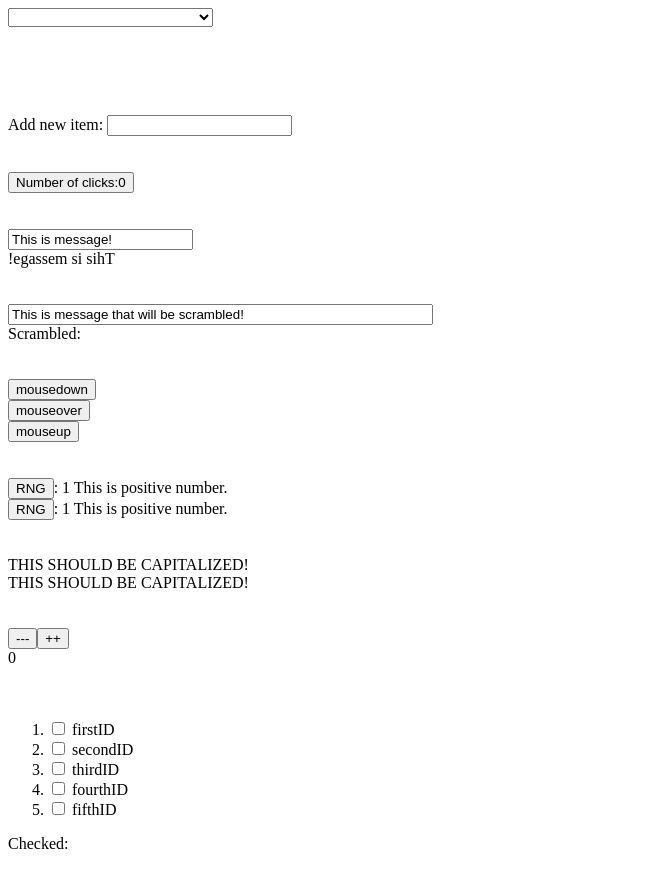
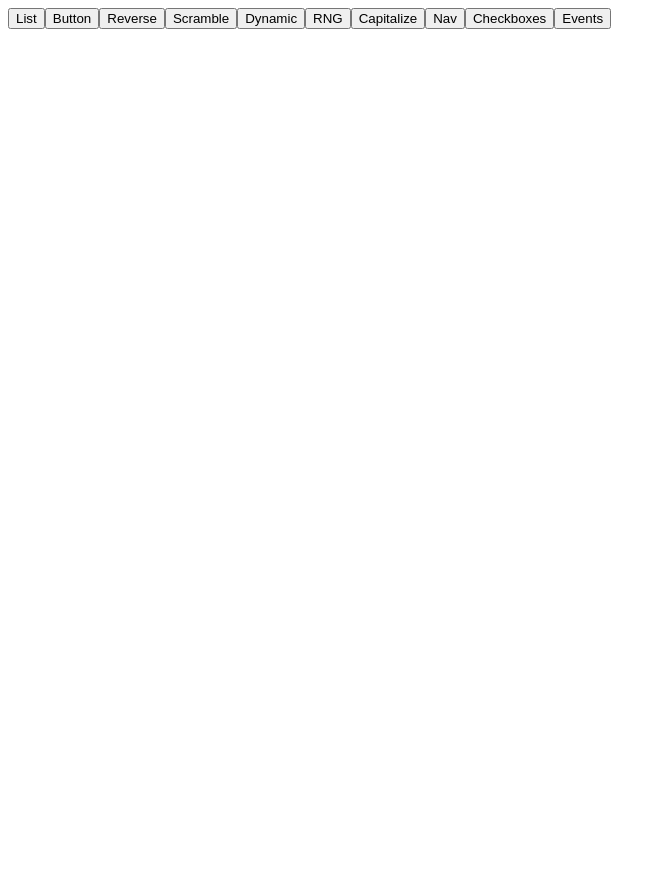
Before and after one commit to Mitorah/koodiapina.net, a Vue app in the folder vue-tutorials/: page / in a window 1280 px wide. Shown: the whole page, without its empty margins (0-666 px from the left). After the commit the page ends 800 px from the top, so only its background shows below. Built offline with nearby package versions, Linux system fonts and the light colour scheme.

Commit message:
Added tabs for components.

```diff
--- a/vue-tutorials/src/App.vue
+++ b/vue-tutorials/src/App.vue
@@ -1,60 +1,17 @@
 <template>
   <div>
 
-
-
-    <nav-bar></nav-bar>
+    <button
+    v-for="item in componentTabs"
+    :key="item.title"
+    @click="currentTab = item.value">
+    {{ item.title }}
+    </button>
 
     <br/>
     <br/>
 
-
-    <list-component></list-component>
-
-    <br/>
-    <br/>
-
-    <button-counter></button-counter><br/>
-
-    <br/>
-    <br/>
-
-    <reverse-string></reverse-string>
-
-    <br/>
-    <br/>
-
-    <scramble-string></scramble-string>
-
-    <br/>
-    <br/>
-
-    <dynamic-arguments dynamicAttribute="mousedown"></dynamic-arguments>
-    <dynamic-arguments dynamicAttribute="mouseover"></dynamic-arguments>
-    <dynamic-arguments dynamicAttribute="mouseup"></dynamic-arguments>
-
-    <br/>
-    <br/>
-
-    <random-number-button></random-number-button>
-    <random-number-button></random-number-button>
-
-    <br/>
-    <br/>
-
-    <capitalize-string message="this sHoulD BE capitAlizeD!"></capitalize-string>
-    <capitalize-string message="tHIs ShoULd bE caPItALIzED!"></capitalize-string>
-
-    <br/>
-    <br/>
-
-    <event-handler></event-handler>
-
-    <br/>
-    <br/>
-
-    <multiple-checkboxes :idObjects=arrayForCheckbox></multiple-checkboxes>
-
+    <component :is="currentTab"></component>
 
   </div>
 </template>
@@ -87,19 +44,19 @@ export default {
   },
   data() {
     return {
-      arrayToShow: [
-        { text: 'first item in list', value:'hurrdurr1' },
-        { text: 'second item in list', value:'hurrdurr2'},
-        { text: 'third item in list', value:'hurrdurr3' },
-        { text: 'fourth item in list', value:'hurrdurr4' },
-      ],
-      arrayForCheckbox: [
-        { id: "firstID", value:"FirstValue" },
-        { id: "secondID", value:"SecondValue" },
-        { id: "thirdID", value:"HurrDurr" },
-        { id: "fourthID", value:"HerpDerp" },
-        { id: "fifthID", value:"HirryHarry" },
-      ],
+      currentTab: "",
+      componentTabs: [
+        { title: "List", value: "list-component"},
+        { title: "Button", value: "button-counter"},
+        { title: "Reverse", value: "reverse-string"},
+        { title: "Scramble", value: "scramble-string"},
+        { title: "Dynamic", value: "dynamic-arguments"},
+        { title: "RNG", value: "random-number-button"},
+        { title: "Capitalize", value: "capitalize-string"},
+        { title: "Nav", value: "nav-bar"},
+        { title: "Checkboxes", value: "multiple-checkboxes"},
+        { title: "Events", value: "event-handler"},
+      ]
     }
   },
   methods: {
--- a/vue-tutorials/src/components/buttoneventsender.vue
+++ b/vue-tutorials/src/components/buttoneventsender.vue
@@ -6,6 +6,12 @@
       <button @click="$emit('positive-button-event')">
         ++
         </button>
+      <button @click="$emit('modifycounter', 3.0)">
+        ++ with parameter
+      </button>
+      <button @click="$emit('modifycounter', -6.0)">
+        -- with parameter
+      </button>
 
   </div>
 </template>
--- a/vue-tutorials/src/components/capitalizestring.vue
+++ b/vue-tutorials/src/components/capitalizestring.vue
@@ -1,21 +1,20 @@
 <template>
   <div>
+    <input type="text" v-model="inputValue"><br/>
     <span> {{ capitalizedMessage }} </span>
   </div>
 </template>
 
 <script>
 export default {
-  props: {
-    message: String
-  },
   data() {
     return {
+      inputValue: ""
     }
   },
   computed: {
     capitalizedMessage: function() {
-      return this.message.toUpperCase();
+      return this.inputValue.toUpperCase();
     }
   }
 }
--- a/vue-tutorials/src/components/dynamicarguments.vue
+++ b/vue-tutorials/src/components/dynamicarguments.vue
@@ -1,27 +1,17 @@
 <template>
   <div>
-      <button @[dynamicAttribute]="buttonfunction">{{ dynamicAttribute }}</button>
-      <span> {{ message }}</span>
+      <dynamic-button dynamicAttribute="mousedown"></dynamic-button>
+      <dynamic-button dynamicAttribute="mouseover"></dynamic-button>
+      <dynamic-button dynamicAttribute="mouseup"></dynamic-button>
   </div>
 </template>
 
 <script>
+import dynamicbuttonVue from './dynamicbutton.vue'
 export default {
-    props: {
-        'dynamicAttribute': String,
-    },
-    data() {
-        return {
-            message: '',
-        }
-    },
-    methods: {
-        buttonfunction() {
-            this.message = this.dynamicAttribute + "!"
-        }
+    components: {
+        'dynamic-button': dynamicbuttonVue
     }
-
-
 }
 </script>
 
--- /dev/null
+++ b/vue-tutorials/src/components/dynamicbutton.vue
@@ -0,0 +1,29 @@
+<template>
+    <div>
+        <button @[dynamicAttribute]="buttonfunction">{{ dynamicAttribute }}</button>
+        <span> {{ message }}</span>
+    </div>
+</template>
+
+<script>
+export default {
+    props: {
+        'dynamicAttribute': String
+    },
+    data() {
+        return {
+            message: ""
+        }
+    },
+    methods: {
+        buttonfunction() {
+            this.message = this.dynamicAttribute + "!"
+        }
+    }
+
+}
+</script>
+
+<style>
+
+</style>
--- a/vue-tutorials/src/components/eventhandler.vue
+++ b/vue-tutorials/src/components/eventhandler.vue
@@ -2,7 +2,8 @@
   <div>
         <button-event-sender
         v-on:positive-button-event="counter++"
-        v-on:negative-button-event="counter--">
+        v-on:negative-button-event="counter--"
+        v-on:modifycounter="modifycounter">
         </button-event-sender>
         {{ counter }}
   </div>
@@ -20,6 +21,11 @@ export default {
             counter: 0
         }
     },
+    methods: {
+        modifycounter(value) {
+            this.counter += value
+        }
+    }
 
 }
 </script>
--- a/vue-tutorials/src/components/listcomponent.vue
+++ b/vue-tutorials/src/components/listcomponent.vue
@@ -36,7 +36,7 @@ export default {
         addNewMessage(input) {
             this.dataArray.push({
                 text: input,
-                reversed: true
+                reversed: false
             });
 
             this.inputMessage = ""
--- a/vue-tutorials/src/components/multiplecheckboxes.vue
+++ b/vue-tutorials/src/components/multiplecheckboxes.vue
@@ -1,7 +1,7 @@
 <template>
     <div>
         <ol>
-            <li v-for = 'item in idObjects'
+            <li v-for = 'item in arrayForCheckbox'
             :key='item.id'>
             <input type="checkbox" :id=item.id :value=item v-model=checked>
             {{ item.id }}
@@ -21,11 +21,15 @@
 
 <script>
 export default {
-    props: {
-        idObjects : Array
-    },
     data() {
         return {
+            arrayForCheckbox: [
+                { id: "firstID", value:"FirstValue" },
+                { id: "secondID", value:"SecondValue" },
+                { id: "thirdID", value:"HurrDurr" },
+                { id: "fourthID", value:"HerpDerp" },
+                { id: "fifthID", value:"HirryHarry" },
+            ],
             checked : [],
         }
     },
```
